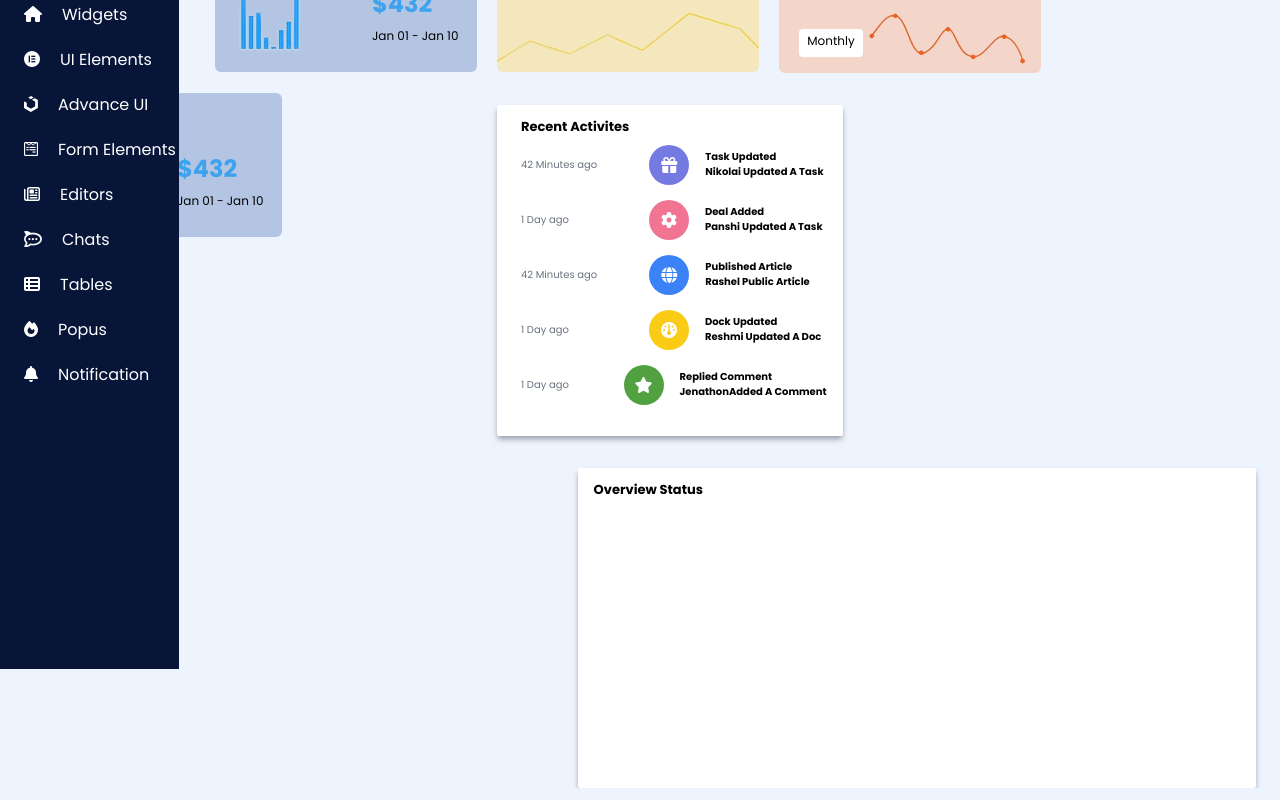
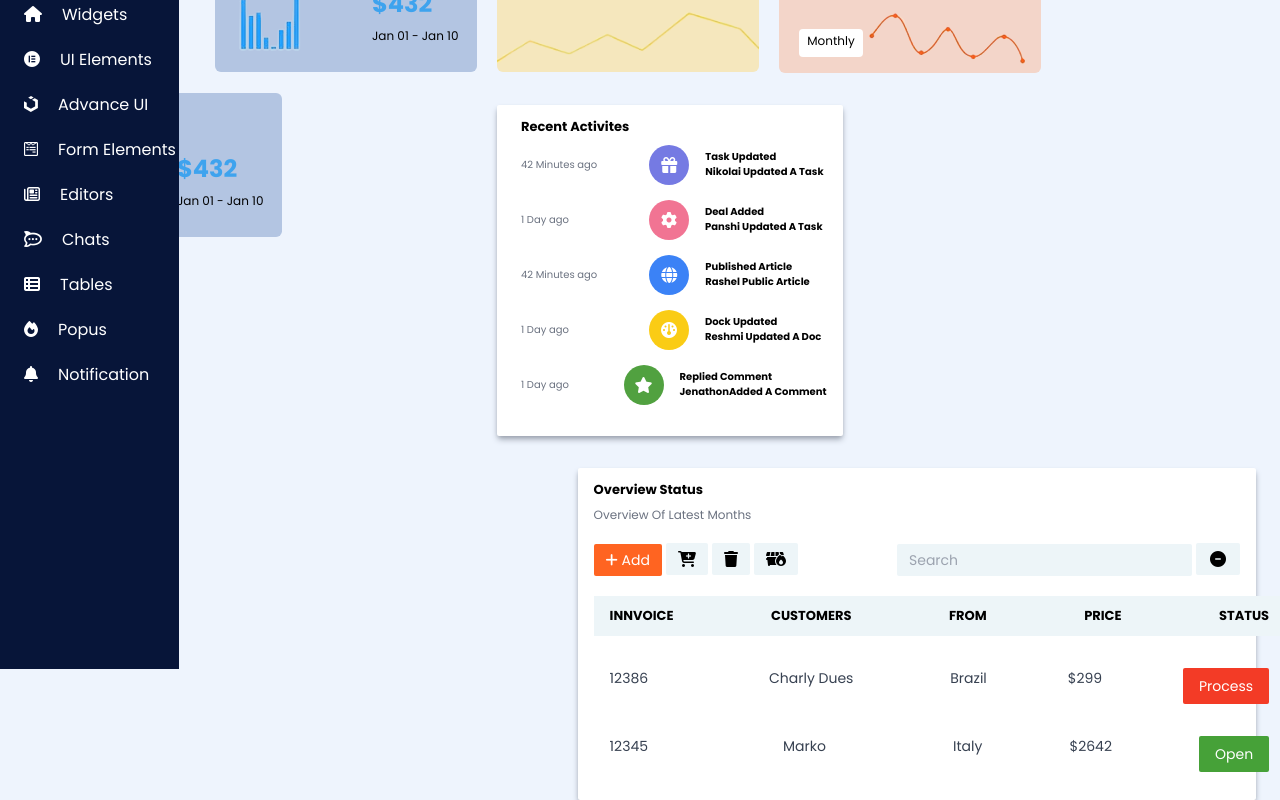
Before and after one commit to Usman-837/Admin_Dashboard_Clone, a React (Vite) app: page / in a window 1280 px wide. Shown: the part 531-1331 px from the top of the page. Built offline with nearby package versions, Linux system fonts and the light colour scheme.

Commit message:
add overview status section in overviewstatus component

```diff
--- a/src/OverviewStatus.jsx
+++ b/src/OverviewStatus.jsx
@@ -3,8 +3,50 @@ import React from "react";
 const OverviewStatus = () => {
     return (
         <>
-         <div className="bg-white float-right w-[53vw] ml-2 mr-6 mt-8 h-80 pt-1 px-2 shadow-md shadow-gray-400 rounded-sm">
+         <div className="bg-white float-right w-[53vw] ml-2 mr-6 mt-8 h-auto pt-1 px-2 shadow-md shadow-gray-400 rounded-sm">
             <p className="text-[13px] font-bold px-2 pt-2">Overview Status</p>
+            <p className="text-xs px-2 text-gray-500 pt-2">overview of latest months</p>
+            <div className="px-2 py-5 flex justify-between">
+                <div>
+                    <button className="bg-[#ff6421] text-white text-sm px-3 py-1.5 rounded-sm"><i className="fa-sharp fa-solid fa-plus"></i> Add</button>
+                    <i className="fa-solid fa-cart-plus bg-[#edf5f8] p-2 px-3 ml-1 rounded-sm"></i>
+                    <i className="fa-solid fa-trash bg-[#edf5f8] p-2 px-3 ml-1 rounded-sm"></i>
+                    <i className="fa-sharp fa-solid fa-dumpster-fire bg-[#edf5f8] p-2 px-3 ml-1 rounded-sm"></i>
+                </div>
+                <div>
+                    <input type="text" placeholder="Search" className="bg-[#edf5f8] p-1.5 px-3 ml-1 rounded-sm text-sm text-black"/>
+                    <i className="fa-solid fa-circle-minus bg-[#edf5f8] p-2 px-3.5 ml-1 rounded-sm"></i>
+                </div>
+            </div>
+            <div className="px-2 pb-7">
+                <table className="w-full">
+                    <thead>
+                        <tr className="bg-[#edf5f8] flex justify-around gap-25 px-4 py-2.5 text-[13px]">
+                            <th className="uppercase">innvoice</th>
+                            <th className="uppercase">customers</th>
+                            <th className="uppercase">from</th>
+                            <th className="uppercase">price</th>
+                            <th className="uppercase">status</th>
+                        </tr>
+                    </thead>
+                    <tbody>
+                        <tr className="flex justify-between px-4 text-sm py-8 text-gray-700">
+                            <td>12386</td>
+                            <td className="ml-10">charly dues</td>
+                            <td className="ml-4">brazil</td>
+                            <td>$299</td>
+                            <td className="bg-[#f33b26] text-white p-2 px-4 rounded-sm">process</td>
+                        </tr>
+                        <tr className="flex justify-between px-4 text-sm text-gray-700">
+                            <td>12345</td>
+                            <td className="ml-12">marko</td>
+                            <td className="ml-10">italy</td>
+                            <td>$2642</td>
+                            <td className="bg-[#46a138] text-white p-2 px-4 rounded-sm">open</td>
+                        </tr>
+                    </tbody>
+                </table>
+            </div>
          </div>
         </>
     );
--- a/tailwind.config.js
+++ b/tailwind.config.js
@@ -9,6 +9,10 @@ export default {
       spacing: {
         '66': '262px',
         '18': '72px'
+      },
+      gap: {
+        '25': '97.5px',
+        '26': '105px'
       }
     },
   },
```
